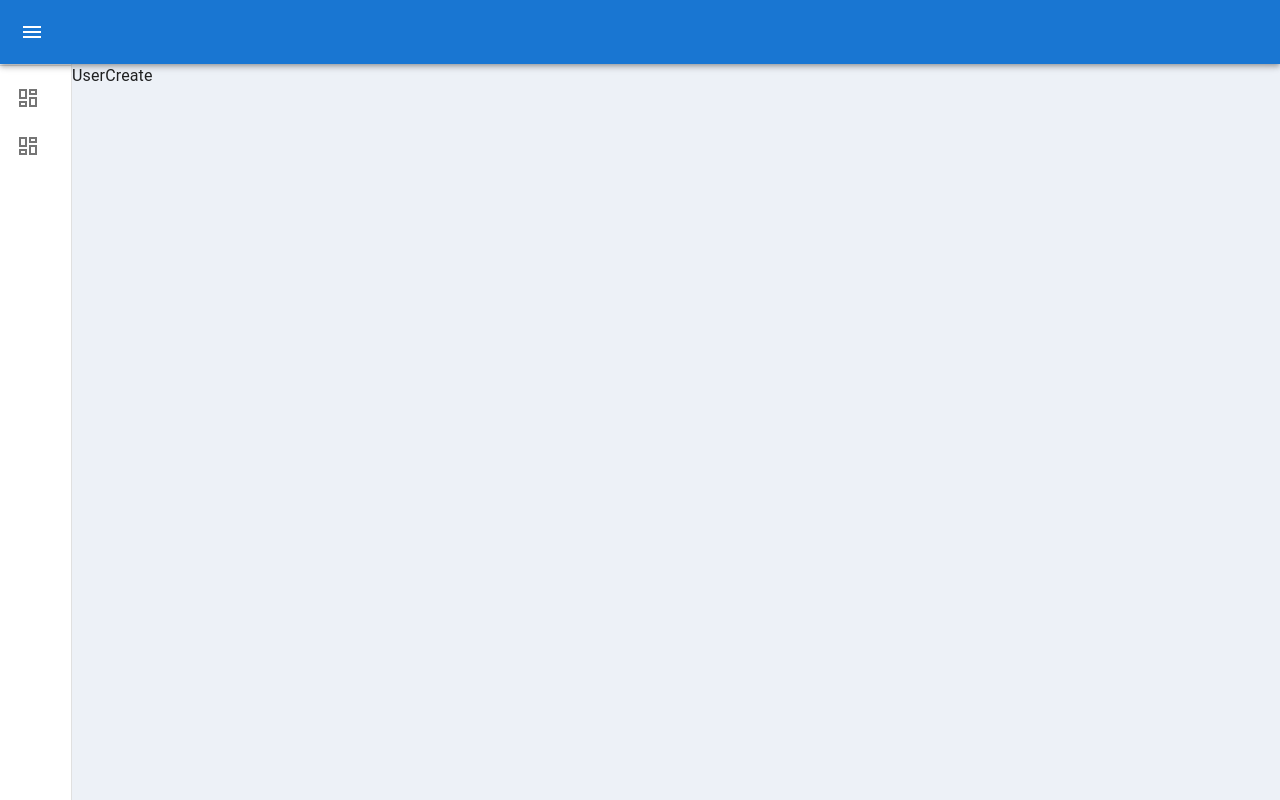
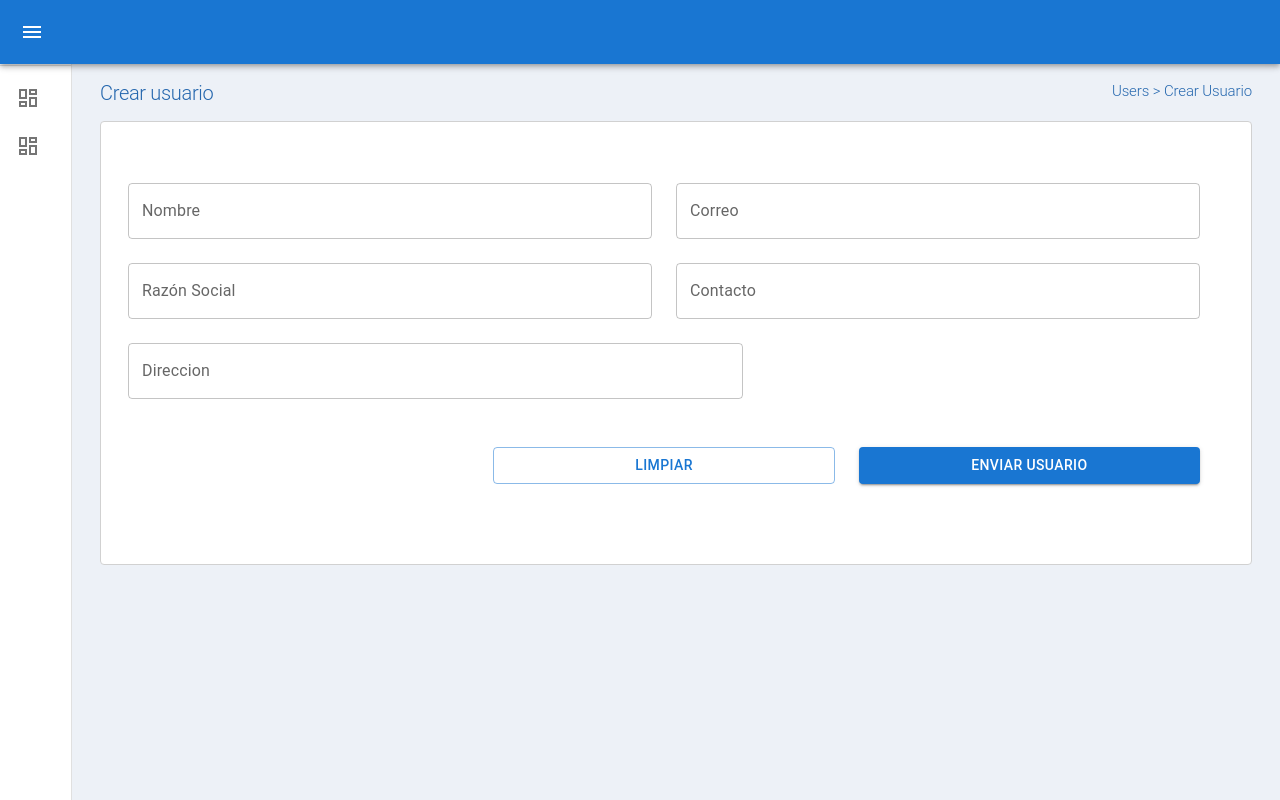
Before and after one commit to LfJohnVo/panelcontrol-front, a React (Vite) app: page /userCreate in a window 1280 px wide. Built offline with nearby package versions, Linux system fonts and the light colour scheme.

Commit message:
Creando el formulario para dar de alta usuarios

```diff
--- a/package.json
+++ b/package.json
@@ -19,6 +19,7 @@
     "axios": "^1.4.0",
     "react": "^18.2.0",
     "react-dom": "^18.2.0",
+    "react-hook-form": "^7.44.3",
     "react-redux": "^8.0.7",
     "react-router-dom": "^6.11.2",
     "react-toastify": "^9.1.3"
--- a/src/common/color/color.jsx
+++ b/src/common/color/color.jsx
@@ -9,4 +9,5 @@ export const logincolor = { colorh1: "#2567AE" };
 export const colorsTable = {
   colorCellHeader: "#EFEFEF",
   colorFondo: white,
+  borderColor: "#D1D1D1",
 };
--- a/src/common/text/TextTitle.jsx
+++ b/src/common/text/TextTitle.jsx
@@ -22,3 +22,8 @@ export const titleUserTitle = {
 export const titleUserDetail = {
   text: "Users > Detalle",
 };
+
+export const titleModulUser = {
+  titleUserCreate: { text: "Crear usuario" },
+  descriptionUserCreate: { text: "Users > Crear Usuario" },
+};
--- /dev/null
+++ b/src/common/text/Validation.jsx
@@ -0,0 +1,4 @@
+export const inputValidate = {
+  required: "Este campo es requerido",
+  email: "Correo invaliddo",
+};
--- /dev/null
+++ b/src/components/users/FormUser.jsx
@@ -0,0 +1,269 @@
+import React from "react";
+import { useState, useEffect } from "react";
+import { Grid, Paper, TextField, Button } from "@mui/material";
+import { useSelector, useDispatch } from "react-redux";
+import {
+  changeFalse,
+  changeTrue,
+  selectLoading,
+} from "../../features/loading/loadingSlice";
+import "react-toastify/dist/ReactToastify.css";
+import Loading from "../loading/Loading";
+import "react-toastify/dist/ReactToastify.css";
+import Backdrop from "@mui/material/Backdrop";
+import CircularProgress from "@mui/material/CircularProgress";
+import TitleModul from "../../components/bienvenida/TitleModul";
+import { colorsTable } from "../../common/color/color";
+import { useForm } from "react-hook-form";
+import { inputValidate } from "../../common/text/Validation";
+
+function FormTicket(props) {
+  const loading = useSelector(selectLoading);
+  const {
+    register,
+    handleSubmit,
+    reset,
+    formState: { errors },
+  } = useForm();
+  const dispatch = useDispatch();
+  const [open, setOpen] = useState(false);
+  const [err, setErr] = useState(null);
+  const [errorMessage, setErrorMessage] = useState([]);
+
+  //functions
+
+  const createUser = () => {
+    try {
+      setTimeout(() => {
+        dispatch(changeTrue());
+        setTimeout(() => {
+          dispatch(changeFalse());
+        }, 2000);
+      }, 100);
+    } catch (error) {
+      setErr(true);
+      setErrorMessage(error.message);
+    }
+  };
+
+  const submitForm = (data, e) => {
+    console.log(data);
+
+    // validateUserCreate(values);
+  };
+  const clearForm = (data, e) => {
+    e.target.reset();
+  };
+
+  //Effects
+  useEffect(() => {
+    createUser();
+  }, []);
+
+  return (
+    <>
+      <Backdrop
+        sx={{ color: "blue", zIndex: (theme) => theme.zIndex.drawer + 1 }}
+        open={open}
+      >
+        <CircularProgress color="inherit" />
+      </Backdrop>
+
+      {loading ? (
+        <Grid
+          item
+          xs={12}
+          md={12}
+          lg={12}
+          sx={{
+            display: "flex",
+            flexDirection: "row",
+            justifyContent: "center",
+            alignItems: "center",
+          }}
+        >
+          <Paper
+            elevation={1}
+            sx={{
+              p: 2,
+              display: "flex",
+              flexDirection: "row",
+              justifyContent: "center",
+              alignItems: "center",
+              height: 60,
+              width: 600,
+              background: "#FFFFF",
+            }}
+          >
+            <Loading />
+          </Paper>
+        </Grid>
+      ) : (
+        <>
+          <Grid item md={12}>
+            <TitleModul {...props} />
+          </Grid>
+
+          <Paper
+            elevation={0}
+            sx={{
+              p: "61px 51px 64px 27px",
+              display: "flex",
+              flexDirection: "row",
+              height: "auto",
+              background: colorsTable.white,
+              mb: "125px",
+              border: `1px solid ${colorsTable.borderColor}`,
+            }}
+          >
+            <Grid
+              container
+              component="form"
+              onSubmit={handleSubmit(submitForm)}
+              direction="row"
+              justifyContent="flex-start"
+              alignItems="flex-start"
+              spacing={3}
+            >
+              {/* columna de la izquierda */}
+              <Grid
+                container
+                item
+                xs={12}
+                sm={12}
+                md={12}
+                spacing={3}
+                direction="row"
+                justifyContent="flex-start"
+                alignItems="strech"
+              >
+                <Grid item xs={12} sm={6} md={6} lg={6}>
+                  <TextField
+                    label="Nombre"
+                    name="nombre"
+                    variant="outlined"
+                    fullWidth
+                    {...register("nombre", {
+                      required: inputValidate.required,
+                    })}
+                    error={!!errors?.nombre}
+                    helperText={errors?.nombre ? errors.nombre.message : null}
+                  />
+                </Grid>
+                <Grid item xs={12} sm={6} md={6} lg={6}>
+                  <TextField
+                    label="Correo"
+                    name="correo"
+                    variant="outlined"
+                    fullWidth
+                    {...register("correo", {
+                      required: inputValidate.required,
+                      pattern: {
+                        value: /^\S+@\S+$/i,
+                        message: inputValidate.email,
+                      },
+                    })}
+                    error={!!errors?.correo}
+                    helperText={errors?.correo ? errors.correo.message : null}
+                  />
+                </Grid>
+                <Grid item xs={12} sm={6} md={6} lg={6}>
+                  <TextField
+                    label="Razón Social"
+                    name="razon"
+                    variant="outlined"
+                    fullWidth
+                    {...register("razon", {
+                      required: inputValidate.required,
+                    })}
+                    error={!!errors?.razon}
+                    helperText={errors?.razon ? errors.razon.message : null}
+                  />
+                </Grid>
+                <Grid item xs={12} sm={6} md={6} lg={6}>
+                  <TextField
+                    label="Contacto"
+                    name="contacto"
+                    variant="outlined"
+                    fullWidth
+                    {...register("contacto", {
+                      required: inputValidate.required,
+                    })}
+                    error={!!errors?.contacto}
+                    helperText={
+                      errors?.contacto ? errors.contacto.message : null
+                    }
+                  />
+                </Grid>
+                <Grid item xs={12} sm={6} md={6} lg={7}>
+                  <TextField
+                    label="Direccion"
+                    name="direccion"
+                    variant="outlined"
+                    fullWidth
+                    {...register("direccion", {
+                      required: inputValidate.required,
+                    })}
+                    error={!!errors?.direccion}
+                    helperText={
+                      errors?.direccion ? errors.direccion.message : null
+                    }
+                  />
+                </Grid>
+              </Grid>
+
+              {/* Columna de la derecha */}
+              <Grid
+                container
+                item
+                xs={12}
+                sm={12}
+                md={13}
+                spacing={3}
+                direction="column"
+                justifyContent="flex-start"
+                alignItems="flex-start"
+              >
+                <Grid
+                  container
+                  item
+                  xs={12}
+                  sm={12}
+                  md={12}
+                  spacing={3}
+                  direction="row-reverse"
+                  justifyContent="flex-start"
+                  alignItems="flex-start"
+                >
+                  <Grid item xs={12} sm={6} md={4}>
+                    <Button
+                      type="submit"
+                      fullWidth
+                      variant="contained"
+                      sx={{ mt: 3, mb: 2 }}
+                    >
+                      Enviar Usuario
+                    </Button>
+                  </Grid>
+                  <Grid item xs={12} sm={6} md={4}>
+                    <Button
+                      fullWidth
+                      variant="outlined"
+                      sx={{ mt: 3, mb: 2 }}
+                      type="button"
+                      onClick={() => reset()}
+                    >
+                      Limpiar
+                    </Button>
+                  </Grid>
+                </Grid>
+              </Grid>
+            </Grid>
+          </Paper>
+        </>
+      )}
+    </>
+  );
+}
+
+export default FormTicket;
--- a/src/views/user/UserCreate.jsx
+++ b/src/views/user/UserCreate.jsx
@@ -1,7 +1,25 @@
 import React from "react";
+import { Container, Grid } from "@mui/material";
+import FormUser from "../../components/users/FormUser";
+import { titleModulUser } from "../../common/text/TextTitle";
 
 function UserCreate() {
-  return <div>UserCreate</div>;
+  const props = {
+    navigateLink: "/users",
+    title: titleModulUser.titleUserCreate,
+    text: titleModulUser.descriptionUserCreate,
+  };
+  return (
+    <>
+      <Container maxWidth="lg">
+        <Grid container spacing={3} rowSpacing={0}>
+          <Grid item xs={12} md={12} lg={12}>
+            <FormUser {...props} />
+          </Grid>
+        </Grid>
+      </Container>
+    </>
+  );
 }
 
 export default UserCreate;
```
Also changed, not shown: 1 other file (tests, documents, lock files or other folders).
